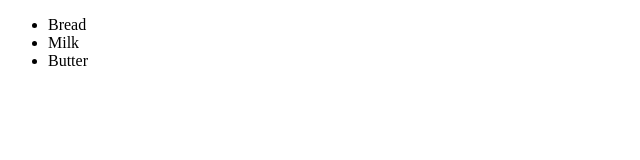
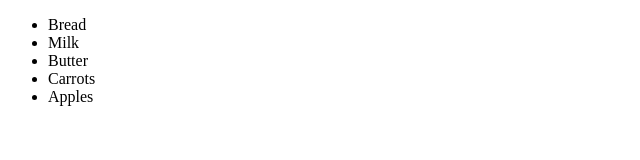
Before and after one commit to JasonKwak/demo2526, a plain HTML site: page index.html in a window 1280 px wide. Shown: the whole page, without its empty margins (0-640 px from the left). Drawn offline with Linux system fonts and the light colour scheme.

Commit message:
add carrots and apples

```diff
--- a/index.html
+++ b/index.html
@@ -11,6 +11,8 @@
         <li>Bread</li>
         <li>Milk</li>
         <li>Butter</li>
+        <li>Carrots</li>
+        <li>Apples</li>
     </ul>
 </body>
 </html>
```
